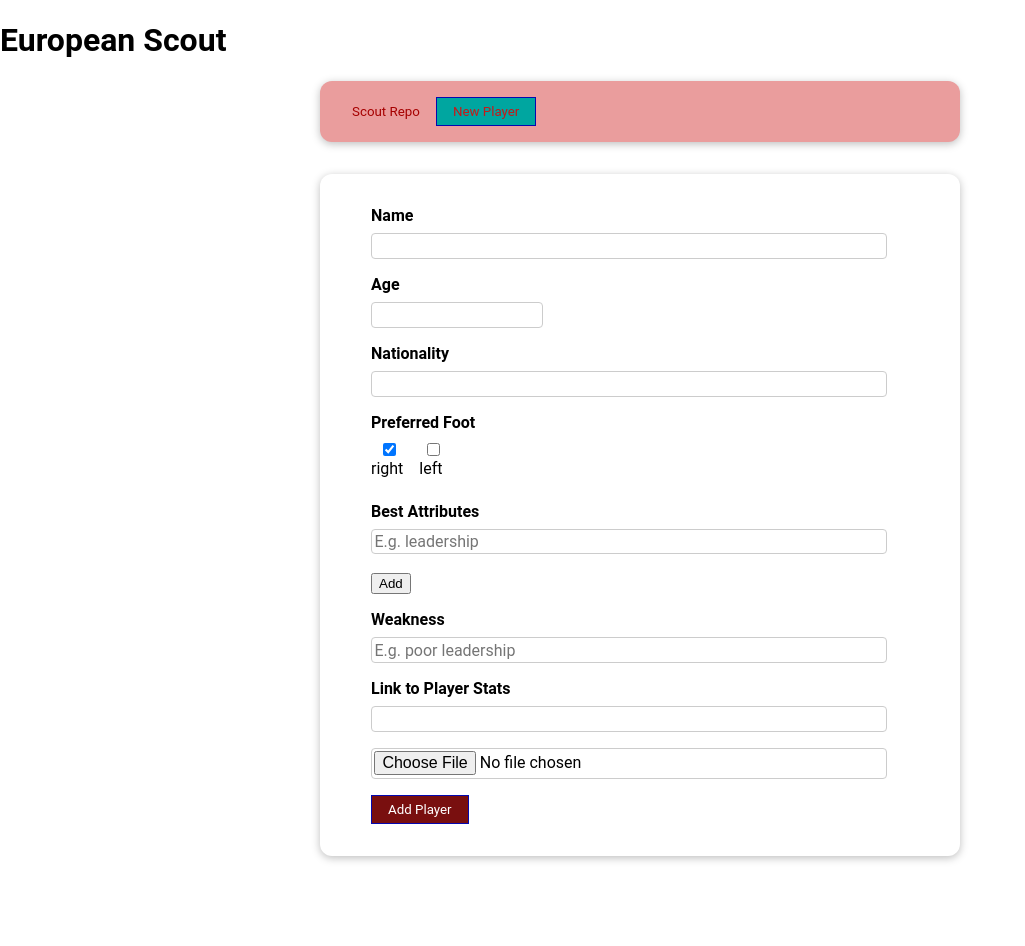
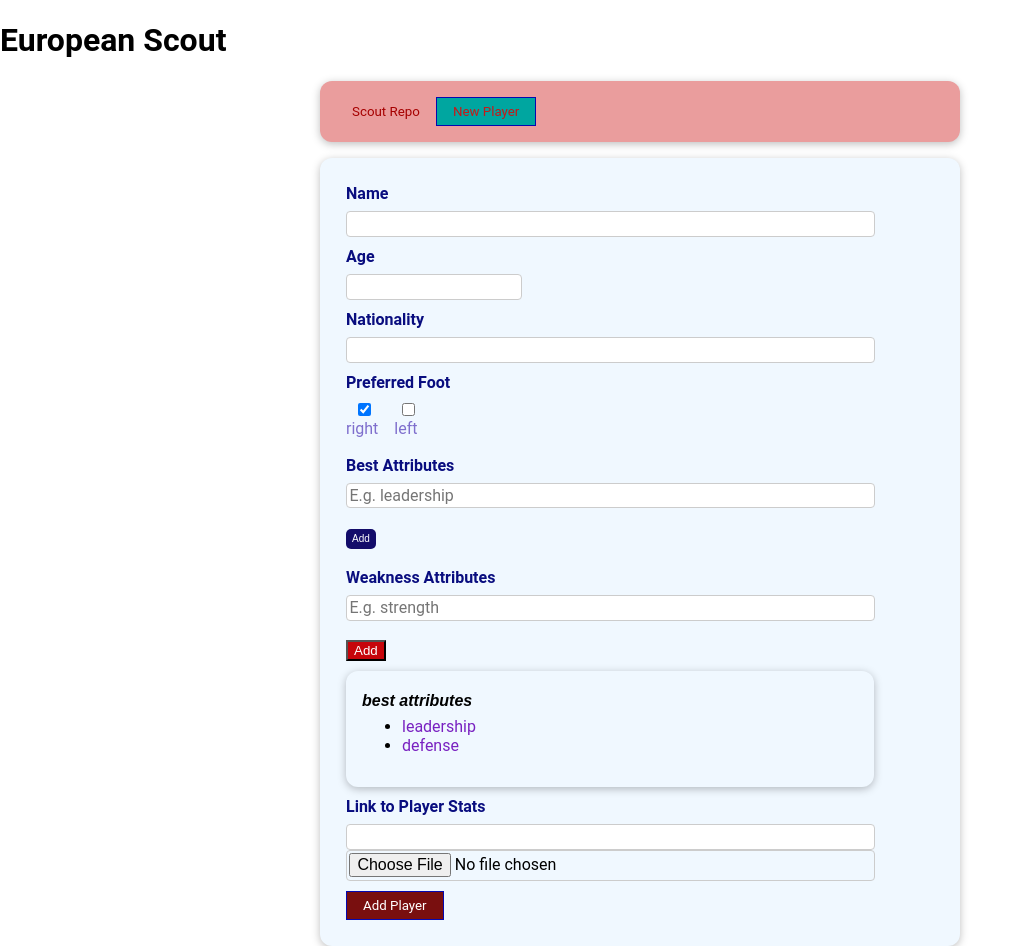
Before and after one commit to eugenex-lab/Scout-Network-and-dashboard, a Vue app: page / in a window 1280 px wide. Both pictures are taken after a click on the button "New Player". Shown: the whole page, without its empty margins (0-1025 px from the left). Before the commit the page ends 888 px from the top, so only its background shows below. Built offline with nearby package versions, Linux system fonts and the light colour scheme.

Commit message:
added best attribute on place card

```diff
--- a/src/components/ScoutDetails/NewPlayer.vue
+++ b/src/components/ScoutDetails/NewPlayer.vue
@@ -1,6 +1,7 @@
 <template>
   <base-card>
-    <form class="formx" @submit.prevent="adddNewPlayer"
+<!--    <form v-on:submit.prevent="addNewAttribute"-->
+    <form @submit.prevent=""
     >
       <div class="form-control">
         <label for="name">Name</label>
@@ -40,38 +41,57 @@
         <span>
           <input type="checkbox" id="right" name="right"
                  checked>
-          <label class="right" for="right" style="font-weight: normal">right</label>
+          <label  class="tick"  for="right" style="font-weight: normal">right</label>
 </span>
 
         <span>
           <input type="checkbox" id="left" name="left">
-          <label for="left" style="font-weight: normal">left</label>
+          <label class="tick" for="left" style="font-weight: normal">left</label>
         </span>
-
 
       </div>
 
       <div class="form-control">
-        <label for="bestAttributes">Best Attributes</label>
-        <input type="text" id="newBestAttributes" v-model="newBestAttributesText" ref="bestAttributes"
+        <label for="best-attribute">Best Attributes</label>
+        <input type="text" id="best-attribute" v-model="newBestAttributeText" ref="bestAttributes"
                placeholder="E.g. leadership" autocomplete="off"/>
         <br>
-        <button>Add</button>
-        <li v-for="attribute in bestAttributes" :key="attribute.id">
-          {{ attribute.text }}
-        </li>
+        <button type='submit' @click="submit(addNewAttribute())" class="buttonAdd" >Add</button>
+<br>
+        <br>
+        <label for="weakness-attribute">Weakness Attributes</label>
+        <input type="text" id="weakness-attribute" v-model="newWeaknessAttributeText" ref="weaknessAttribute"
+               placeholder="E.g. strength" autocomplete="off"/>
+        <br>
+        <button class="buttonAddWeak" >Add</button>
+      </div>
 
-      </div>
-      <div class="form-control">
-        <label for="weakness">Weakness</label>
-        <input type="text" id="weakness" v-model="weakness" ref="weakness" placeholder="E.g. poor leadership"
-               autocomplete="off"/>
-      </div>
-      <div class="form-control">
+<div class="shitUp">
+  <base-card>
+
+      <h4 class="topicSTyle">Best Attributes</h4>
+      <div class="list-attribute">
+        <ul>
+          <li
+              v-for="(best) in bestAttributes" :key="best"
+          >
+            <span class="listSStrength">{{ best.item }}</span>
+          </li>
+        </ul>
+    </div>
+
+  </base-card>
+</div>
+
+
+
+      <div class=" form-control
+          ">
+
+
         <label for="link">Link to Player Stats</label>
         <input type="url" id="link" v-model="link" ref="link"/>
-      </div>
-      <div class="form-control">
+
 
         <input type="file" @change="onFile" ref="imgSrc"/>
         <img src="imgSrc" v-if="imgSrc" alt="" ref="imgSrc">
@@ -86,29 +106,146 @@
 </template>
 
 <script>
+
+// import List from "@/components/ScoutDetails/LIstPlayer";
+
+import BaseCard from "@/components/UI/BaseCard";
 export default {
+  components: {
+    BaseCard
+    // 'list-item': List,
+  },
+  props: ['item'],
   bestAttributesInput: "",
-  bestAttributes: [],
   data() {
     return {
       imgSrc: '',
-      newBestAttributesText: '',
+      newBestAttributeText: '',
+      props: ["bestAttributes"],
+      bestAttributes: [
+        {
+          id: 1,
+          item: 'leadership'
+        },
+        {
+          id: 2,
+          item: 'defense'
+        }
+      ],
+      nextAttributeId: 3
+
+      // {
+      //   id: 3,
+      //   item: 'speed'
+      // },
+      // {
+      //   id: 4,
+      //   item: 'passing'
+      // },
+      // {
+      //   id: 5,
+      //   item: 'strength'
+      // },
+      // {
+      //   id: 6,
+      //   item: 'aggression'
+      // },
+      // {
+      //   id: 7,
+      //   item: 'vision'
+      // },
+      // {
+      //   id: 8,
+      //   item: 'crossing'
+      // },
+      // {
+      //   id: 9,
+      //   item: 'finishing'
+      // },
+      // {
+      //   id: 10,
+      //   item: 'heading'
+      // },
+      // {
+      //   id: 11,
+      //   item: 'short passing'
+      // },
+      // {
+      //   id: 12,
+      //   item: 'long passing'
+      // },
+      // {
+      //   id: 13,
+      //   item: 'curve'
+      // },
+      // {
+      //   id: 14,
+      //   item: 'free kick'
+      // },
+      // {
+      //   id: 15,
+      //   item: 'long shot'
+      // },
+      // {
+      //   id: 16,
+      //   item: 'shot power'
+      // },
+      // {
+      //   id: 17,
+      //   item: 'volley'
+      // },
+      // {
+      //   id: 18,
+      //   item: 'penalty shot'
+      // },
+      // {
+      //   id: 19,
+      //   item: 'kicking'
+      // },
+      // {
+      //   id: 20,
+      //   item: 'handling'
+      // },
+      // {
+      //   id: 21,
+      //   item: 'reflexes'
+      // },
+      // {
+      //   id: 22,
+      //   item: 'jumping'
+      // },
+      // {
+      //   id: 23,
+      //   item: 'sprint speed'
+      // },
+      // {
+      //   id: 24,
+      //   item: 'balance'
+      // },
+      // {
+      //   id: 25,
+      //   item: 'ball control'
+      // },
 
     }
   },
-  name: "NewPlayer"
-  ,
+
   methods: {
-    addAttribute() {
-     if(this.newBestAttributesText){
-      this.bestAttributes.push({
-        text: this.newBestAttributesText,
-      })
-      this.newBestAttributesText = ''
-     }
-    },
+    addNewAttribute: function () {
 
-
+      // handle empty input
+      if (this.newBestAttributeText === '') {
+        return false;
+      } else {
+        console.log(this.newBestAttributeText, this.nextAttributeId);
+        this.bestAttributes.push({
+          id: this.nextAttributeId++,
+          item: this.newBestAttributeText
+        });
+        this.newBestAttributeText = '';
+      }
+    }
+    ,
     onFile(e) {
       const files = e.target.files
       if (!files.length) return
@@ -147,6 +284,77 @@ export default {
 
 <style scoped>
 
+.buttonAddWeak{
+  background-color: #c6050b;
+  color: #ffffff;
+}
+.buttonAdd {
+  background-color: #130c6a;
+  color: #ffffff;
+  border: none;
+  border-radius: 5px;
+  height: 20px;
+  text-align: center;
+  text-decoration: none;
+  font-size: 10px;
+  margin-top: -70px;
+  cursor: pointer;
+
+}
+
+.shitUp {
+  margin-right: 40px;
+   width: 100%;
+  max-width: 100%;
+  backface-visibility: hidden;
+  padding-right: 70px;
+  padding-left: 10px;
+
+}
+
+.listSStrength {
+  color: #7921c1;
+}
+
+
+
+div {
+  margin: auto;
+  max-width: 40rem;
+  background-color: aliceblue;
+
+}
+
+.topicSTyle{
+  top: 10px;
+  margin-top: 5px;
+  font-family: proxima-nova, sans-serif;
+  -moz-font-feature-settings: "smcp";
+  -ms-font-feature-settings: "smcp";
+  -webkit-font-feature-settings: "smcp";
+  -o-font-feature-settings: "smcp";
+  font-feature-settings: "smcp";
+  text-transform: lowercase;
+  font-style: italic;
+
+}
+
+.list-attribute {
+  display: flex;
+  flex-direction: column;
+  justify-content: center;
+  align-items: baseline;
+  margin-top: -30px
+}
+
+div.form-control {
+  margin: 10px;
+
+}
+
+.background-color{
+  background: rgba(143, 175, 222, 0.7);
+}
 
 input#age {
   width: 30%;
@@ -160,6 +368,7 @@ label {
   font-weight: bold;
   display: block;
   margin-bottom: 0.5rem;
+  color: #090d7f;
 }
 
 input,
@@ -172,7 +381,9 @@ textarea {
   border-radius: 0.25rem;
 
 }
-
+.tick{
+  color: rgba(105, 85, 195, 0.84);
+}
 select {
   display: block;
   width: 70%;
@@ -211,9 +422,9 @@ datalist {
   padding: 0.15rem;
   border: 1px solid #ccc;
   border-radius: 0.25rem;
-
-
 }
 
 
+
+
 </style>
--- a/src/components/layouts/TheHeader.vue
+++ b/src/components/layouts/TheHeader.vue
@@ -22,6 +22,17 @@ export default {
 <link rel="stylesheet" href="https://www.w3schools.com/w3css/4/w3.css">
 
 <style scoped>
+base-card {
+  margin: auto;
+  max-width: 40rem;
+  background-color: aliceblue;
+}
+div {
+  margin: auto;
+  max-width: 40rem;
+  background-color: aliceblue;
+
+}
 header {
   width: 100%;
   height: 5rem;
```
